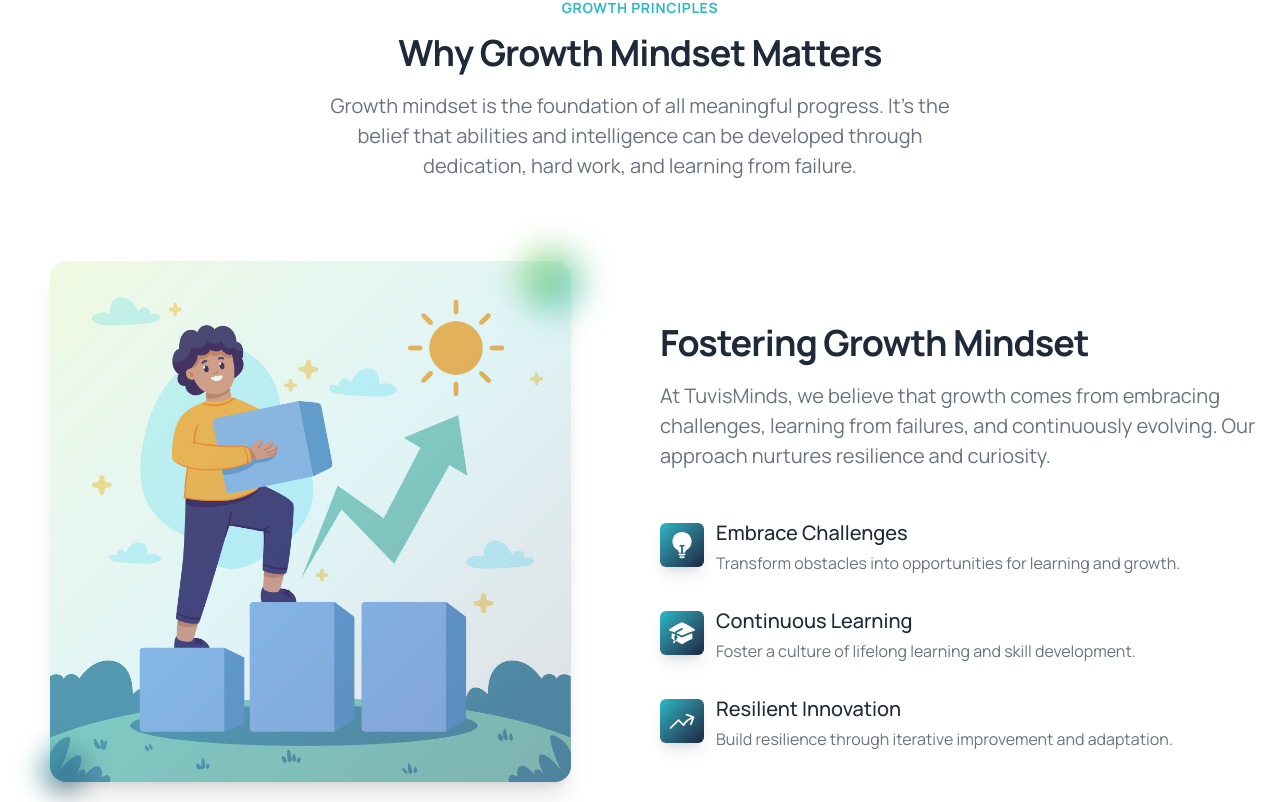
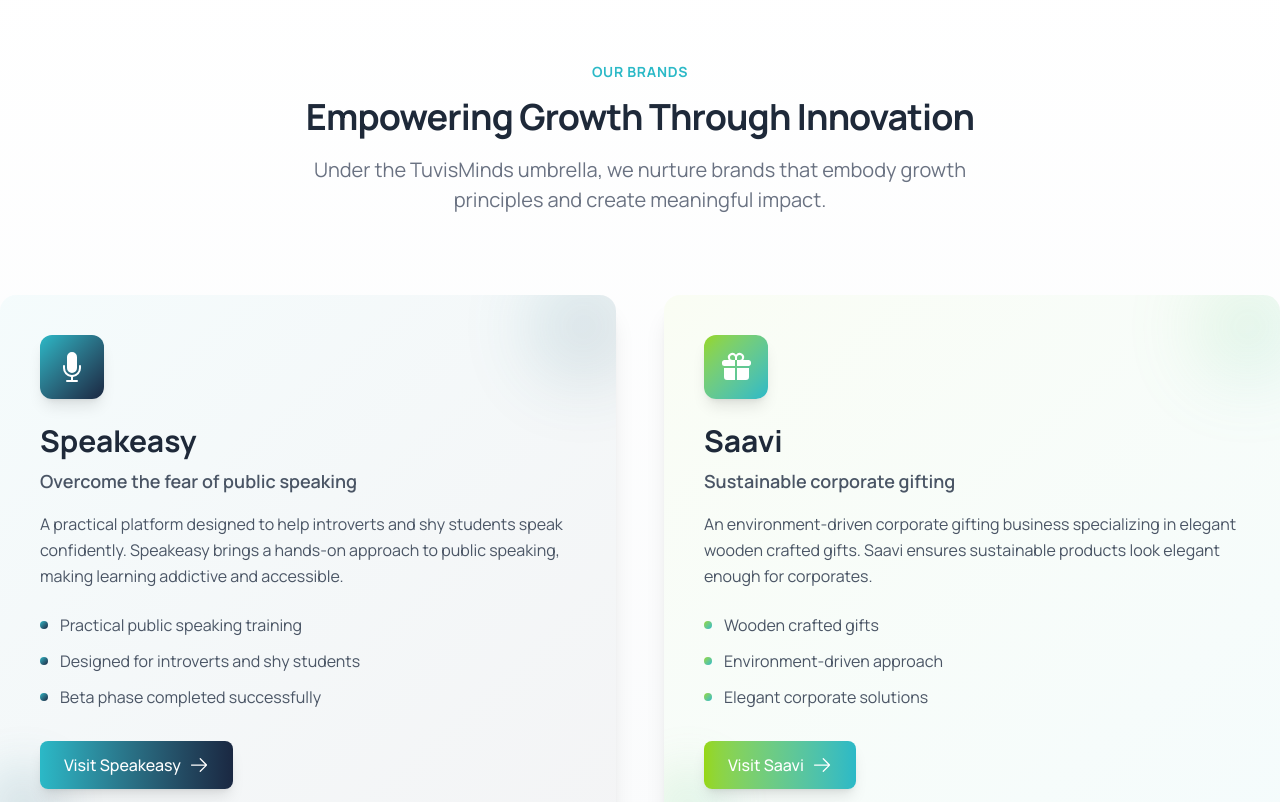
Before and after one commit to tuvisminds/main, a Next.js app: page / in a window 1280 px wide. Shown: the part 1058-1860 px from the top of the page. Built offline with nearby package versions, Linux system fonts and the light colour scheme.

Commit message:
Update dependencies and add Brands component

```diff
--- a/src/app/page.tsx
+++ b/src/app/page.tsx
@@ -1,5 +1,6 @@
 import { Container } from "@/components/Container";
 import { Hero } from "@/components/Hero";
+import { Brands } from "@/components/Brands";
 import { SectionTitle } from "@/components/SectionTitle";
 import { Benefits } from "@/components/Benefits";
 import { Video } from "@/components/Video";
@@ -12,6 +13,7 @@ export default function Home() {
   return (
     <Container>
       <Hero />
+      <Brands />
       <SectionTitle
         preTitle="Growth Principles"
         title="Why Growth Mindset Matters"
--- /dev/null
+++ b/src/components/Brands.tsx
@@ -0,0 +1,128 @@
+import React from "react";
+import { Container } from "@/components/Container";
+import {
+  MicrophoneIcon,
+  GiftIcon,
+  ArrowRightIcon
+} from "@heroicons/react/24/solid";
+
+export const Brands = () => {
+  const brands = [
+    {
+      name: "Speakeasy",
+      tagline: "Overcome the fear of public speaking",
+      description: "A practical platform designed to help introverts and shy students speak confidently. Speakeasy brings a hands-on approach to public speaking, making learning addictive and accessible.",
+      url: "http://speakeasy.tuvisminds.com/",
+      icon: <MicrophoneIcon />,
+      gradient: "from-[#2bb9c7] to-[#1a2842]",
+      hoverGradient: "hover:from-[#96d712] hover:to-[#2bb9c7]",
+      features: [
+        "Practical public speaking training",
+        "Designed for introverts and shy students",
+        "Beta phase completed successfully"
+      ]
+    },
+    {
+      name: "Saavi",
+      tagline: "Sustainable corporate gifting",
+      description: "An environment-driven corporate gifting business specializing in elegant wooden crafted gifts. Saavi ensures sustainable products look elegant enough for corporates.",
+      url: "https://saavi.tuvisminds.com/",
+      icon: <GiftIcon />,
+      gradient: "from-[#96d712] to-[#2bb9c7]",
+      hoverGradient: "hover:from-[#2bb9c7] hover:to-[#1a2842]",
+      features: [
+        "Wooden crafted gifts",
+        "Environment-driven approach",
+        "Elegant corporate solutions"
+      ]
+    }
+  ];
+
+  return (
+    <section id="brands" className="py-20 bg-gradient-to-b from-white to-gray-50 dark:from-gray-900 dark:to-gray-800">
+      <Container>
+        <div className="text-center mb-16">
+          <div className="text-sm font-bold tracking-wider text-indigo-600 uppercase dark:text-[#96d712]">
+            Our Brands
+          </div>
+          <h2 className="max-w-2xl mx-auto mt-3 text-3xl font-bold leading-snug tracking-tight text-gray-800 lg:leading-tight lg:text-4xl dark:text-white">
+            Empowering Growth Through Innovation
+          </h2>
+          <p className="max-w-2xl mx-auto py-4 text-lg leading-normal text-gray-500 lg:text-xl xl:text-xl dark:text-gray-300">
+            Under the TuvisMinds umbrella, we nurture brands that embody growth principles and create meaningful impact.
+          </p>
+        </div>
+
+        <div className="grid gap-8 md:grid-cols-2 lg:gap-12">
+          {brands.map((brand, index) => (
+            <div
+              key={index}
+              className="group relative overflow-hidden bg-white dark:bg-gray-800 rounded-2xl shadow-xl hover:shadow-2xl transition-all duration-300 transform hover:-translate-y-2"
+            >
+              {/* Gradient overlay */}
+              <div className={`absolute inset-0 bg-gradient-to-br ${brand.gradient} opacity-5 group-hover:opacity-10 transition-opacity duration-300`}></div>
+
+              {/* Decorative elements */}
+              <div className={`absolute -top-4 -right-4 w-24 h-24 bg-gradient-to-br ${brand.gradient} rounded-full opacity-20 blur-2xl group-hover:opacity-30 transition-opacity duration-300`}></div>
+              <div className={`absolute -bottom-4 -left-4 w-20 h-20 bg-gradient-to-br ${brand.gradient} rounded-full opacity-15 blur-xl group-hover:opacity-25 transition-opacity duration-300`}></div>
+
+              <div className="relative p-8 lg:p-10">
+                {/* Icon */}
+                <div className={`inline-flex items-center justify-center w-16 h-16 mb-6 bg-gradient-to-br ${brand.gradient} rounded-xl shadow-lg transform group-hover:scale-110 transition-transform duration-300`}>
+                  {React.cloneElement(brand.icon, {
+                    className: "w-8 h-8 text-white",
+                  })}
+                </div>
+
+                {/* Brand Name */}
+                <h3 className="text-3xl font-bold text-gray-800 dark:text-white mb-2">
+                  {brand.name}
+                </h3>
+
+                {/* Tagline */}
+                <p className="text-lg font-semibold text-gray-600 dark:text-gray-300 mb-4">
+                  {brand.tagline}
+                </p>
+
+                {/* Description */}
+                <p className="text-gray-600 dark:text-gray-400 mb-6 leading-relaxed">
+                  {brand.description}
+                </p>
+
+                {/* Features */}
+                <ul className="space-y-3 mb-8">
+                  {brand.features.map((feature, idx) => (
+                    <li key={idx} className="flex items-start">
+                      <div className={`flex-shrink-0 w-2 h-2 mt-2 mr-3 bg-gradient-to-br ${brand.gradient} rounded-full`}></div>
+                      <span className="text-gray-600 dark:text-gray-400">{feature}</span>
+                    </li>
+                  ))}
+                </ul>
+
+                {/* CTA Button */}
+                <a
+                  href={brand.url}
+                  target="_blank"
+                  rel="noopener noreferrer"
+                  className={`inline-flex items-center px-6 py-3 text-white font-medium bg-gradient-to-r ${brand.gradient} rounded-lg ${brand.hoverGradient} transition-all duration-300 shadow-lg hover:shadow-xl group-hover:scale-105`}
+                >
+                  <span>Visit {brand.name}</span>
+                  <ArrowRightIcon className="w-5 h-5 ml-2 transform group-hover:translate-x-1 transition-transform" />
+                </a>
+              </div>
+            </div>
+          ))}
+        </div>
+
+        {/* Additional info section */}
+        <div className="mt-16 text-center">
+          <div className="inline-block px-6 py-3 bg-gradient-to-r from-[#96d712] to-[#2bb9c7] bg-opacity-10 dark:bg-opacity-20 rounded-lg">
+            <p className="text-gray-700 dark:text-gray-300 font-medium">
+              <span className="text-[#2bb9c7] dark:text-[#96d712] font-bold">TuvisMinds</span> - Cultivating growth mindset across diverse ventures
+            </p>
+          </div>
+        </div>
+      </Container>
+    </section>
+  );
+};
```
Also changed, not shown: 2 other files (tests, documents, lock files or other folders).
